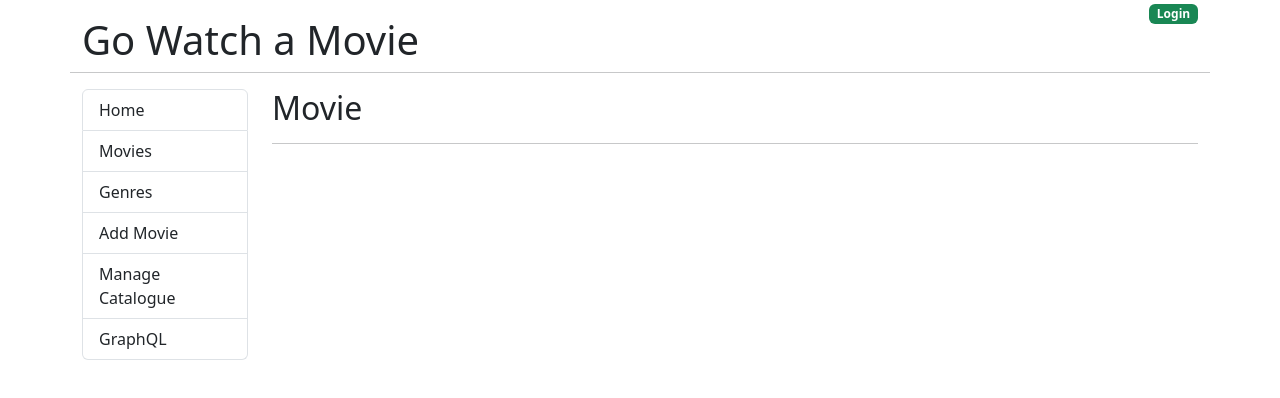
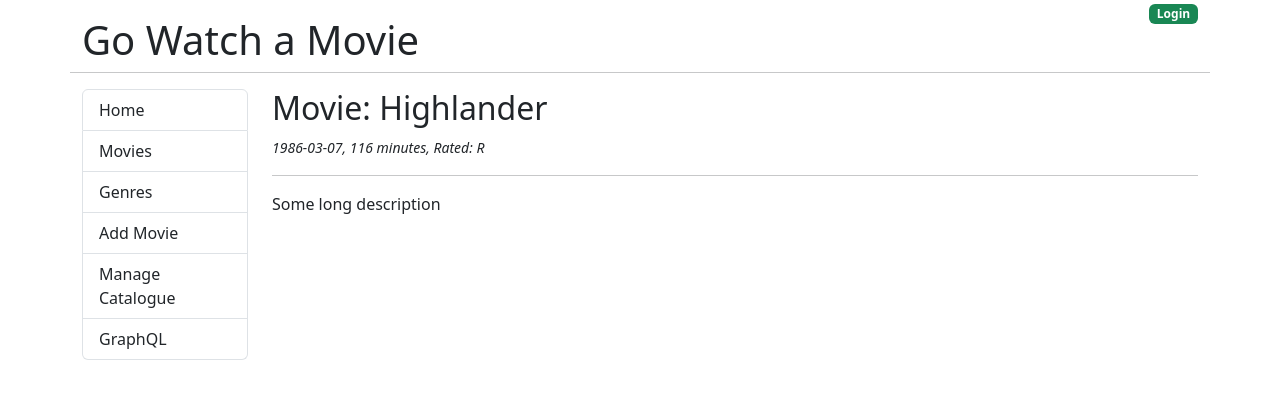
Before and after one commit to kareypowell/go-movies-front-end, a React (Create React App) app: page /movies/1 in a window 1280 px wide. Shown: the top 398 px of the page. Built offline with nearby package versions, Linux system fonts and the light colour scheme.

Commit message:
Add routing for movie and movies

```diff
--- a/src/components/Movie.js
+++ b/src/components/Movie.js
@@ -1,9 +1,28 @@
+import { useEffect, useState } from "react";
+import { useParams } from "react-router-dom";
 
 const Movie = () => {
+  const [movie, setMovie] = useState({})
+  let { id } = useParams()
+
+  useEffect(() => {
+    let myMovie = {
+      id: 1,
+      title: "Highlander",
+      release_date: "1986-03-07",
+      runtime: 116,
+      mpaa_rating: "R",
+      description: "Some long description",
+    }
+
+    setMovie(myMovie)
+  }, [id]);
   return (
     <div>
-      <h2>Movie</h2>
+      <h2>Movie: {movie.title}</h2>
+      <small><em>{movie.release_date}, {movie.runtime} minutes, Rated: {movie.mpaa_rating}</em></small>
       <hr />
+      <p>{movie.description}</p>
     </div>
   );
 }
```
